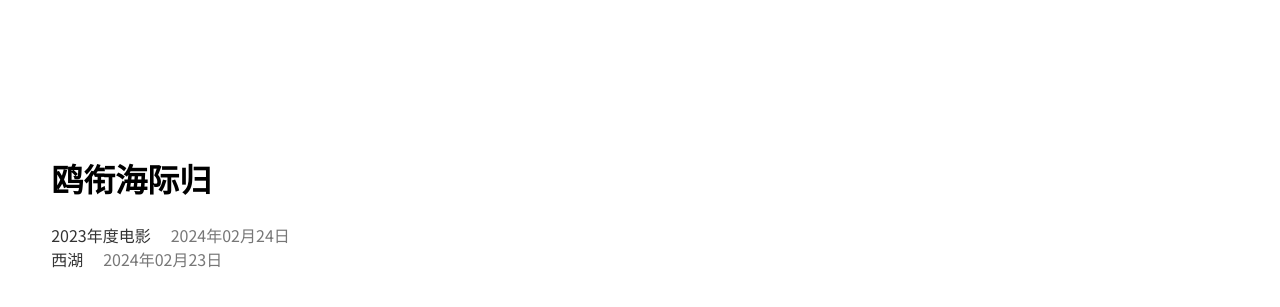
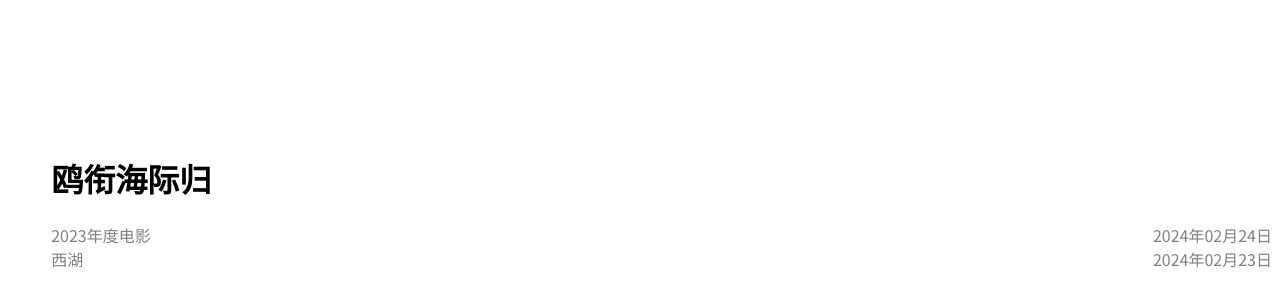
Before and after one commit to liushuaiiu/liushuaiiu.github.io, a Jekyll site: the page built from index.html, in a window 1280 px wide. Shown: the top 307 px of the page. Built offline with Jekyll 4.4.1, drawn with Linux system fonts in a browser that asks for light colours.

Commit message:
Update style.css

```diff
--- a/assets/css/style.css
+++ b/assets/css/style.css
@@ -38,15 +38,19 @@ p {
 }
 
 .post-link {
-    display: inline-flex; /* 使用inline-flex确保容器宽度根据内容调整 */
-    align-items: center;
-    text-decoration: none;
-    color: #333; /* 设置文字颜色 */
+    display: flex; /* 使用flex布局 */
+    justify-content: space-between; /* 使用空间在项目之间平均分配 */
+    width: 100%; /* 链接占据全部可用宽度 */
+    text-decoration: none; /* 去除下划线 */
+}
+
+.post-title {
+    /* 标题的样式 */
+    margin-right: auto; /* 确保标题和日期之间的间隔 */
 }
 
 .post-date {
-    margin-left: 20px; /* 控制标题和日期之间的间距 */
-    color: #777; /* 日期的文字颜色 */
+    /* 日期的样式 */
 }
 
 
```
